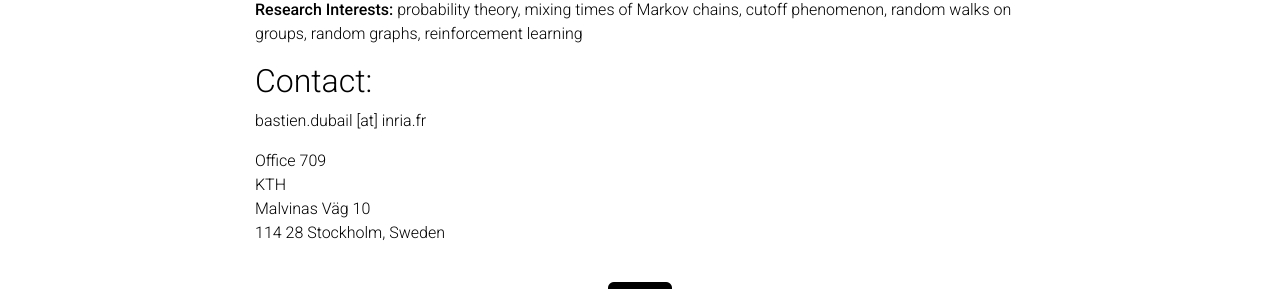
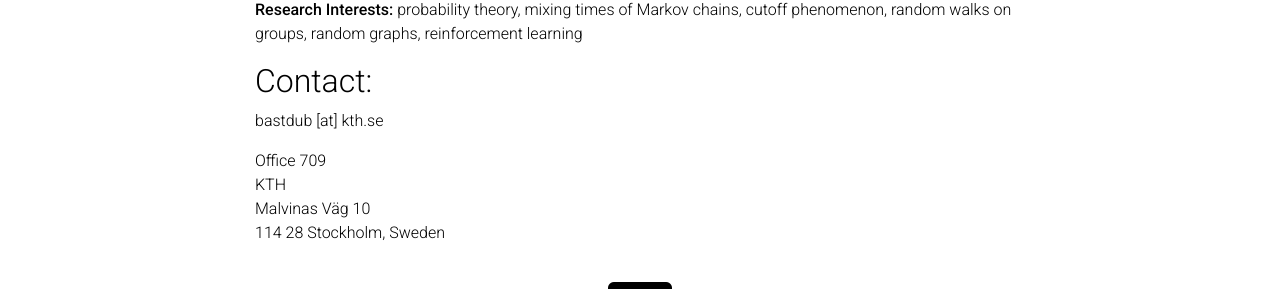
Before and after one commit to bdubail/bdubail.github.io, a Jekyll site: the page built from _pages/about.md, in a window 1280 px wide and 980 px high. Shown: the part 553-842 px from the top of the window. Built offline with Jekyll 4.4.1, drawn with Linux system fonts in a browser that asks for light colours; full-size pictures stand in for the smaller copies a plugin makes; comment, search, counter and statistics services are not loaded; a style sheet for code colours, icons or effects is not loaded.

Commit message:
Update email in about.md

```diff
--- a/_pages/about.md
+++ b/_pages/about.md
@@ -28,7 +28,7 @@ Here is a short academic [CV](/assets/pdf/CV_english.pdf).
 **Research Interests:** probability theory, mixing times of Markov chains, cutoff phenomenon, random walks on groups, random graphs, reinforcement learning
 
 ## Contact:
-bastien.dubail [at] inria.fr
+bastdub [at] kth.se
 
 Office 709<br>
 KTH<br>
```
